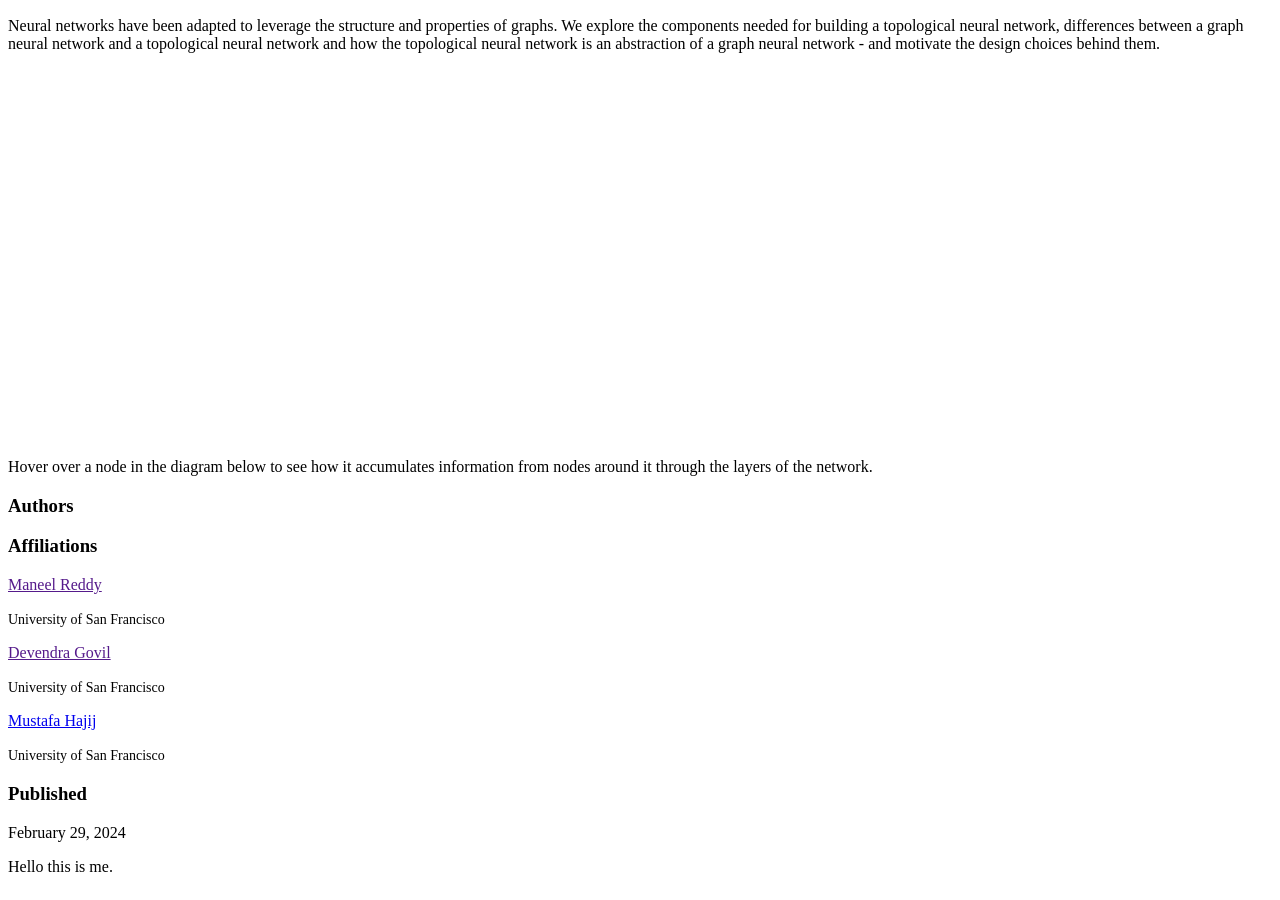
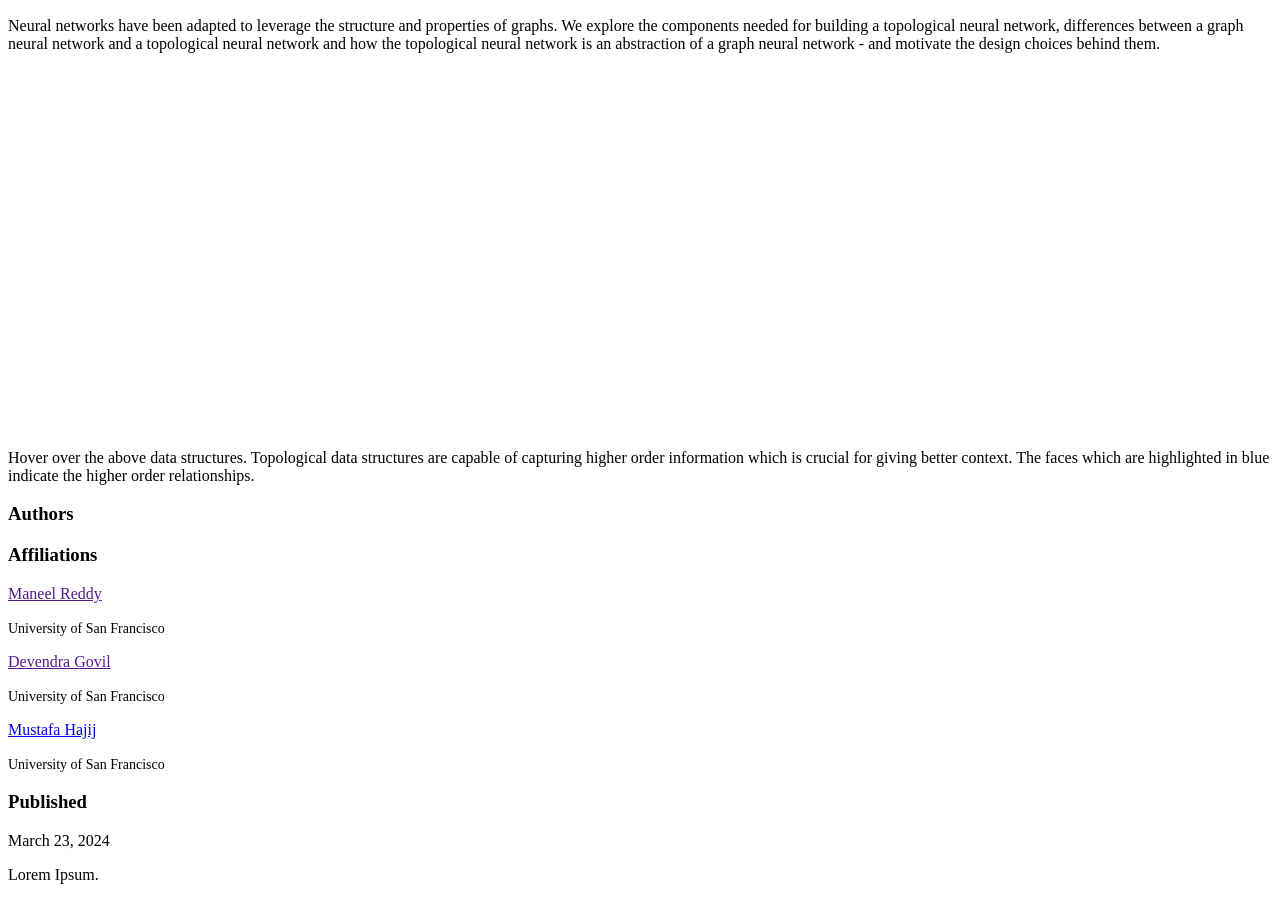
Before and after one commit to maneelusf/Intro-to-TNNs, a website: page index.html in a window 1280 px wide. Shown: the part 117-1017 px from the top of the page. Drawn offline with nearby package versions, Linux system fonts and the light colour scheme; some packages are replaced by stand-ins of ours; a script that the page names is missing.

Commit message:
Changing index.html

```diff
--- a/index.html
+++ b/index.html
@@ -67,9 +67,10 @@
   <p>Neural networks have been adapted to leverage the structure and properties of graphs. We explore the components needed for building a topological neural network, differences between a graph neural network and a topological neural network
     and how the topological neural network is an abstraction of a graph neural network - and motivate the design choices behind them. </p>
     <figure class=fullscreen>
-      <div id='graph-description' style="margin-bottom:0.25cm;"></div>
+      <div id='graph-description'></div>
       <figcaption>
-  Hover over a node in the diagram below to see how it accumulates information from nodes around it through the layers of the network.
+  Hover over the above data structures. Topological data structures are capable of capturing higher order information which is crucial
+  for giving better context. The faces which are highlighted in blue indicate the higher order relationships.
       </figcaption>
       </figure>
 
@@ -88,7 +89,7 @@
     <p class="author"><a class="name" href="https://www.mustafahajij.com">Mustafa Hajij</a></p>
     <p class="affiliation"><span class="affiliation">University of San Francisco</span></p>
     </div>
-    <div><h3>Published</h3><p>February 29, 2024</p></div>
+    <div><h3>Published</h3><p>March 23, 2024</p></div>
     <!-- <div>
       <h3>DOI</h3>
       <p><a href="https://doi.org/10.23915/distill.00033">10.23915/distill.00033</a></p>
@@ -96,7 +97,7 @@
     </div>
   </d-byline>
 <d-article>
-Hello this is me.
+<p>Lorem Ipsum. </p>
 </d-article>
 
 </body>
```
